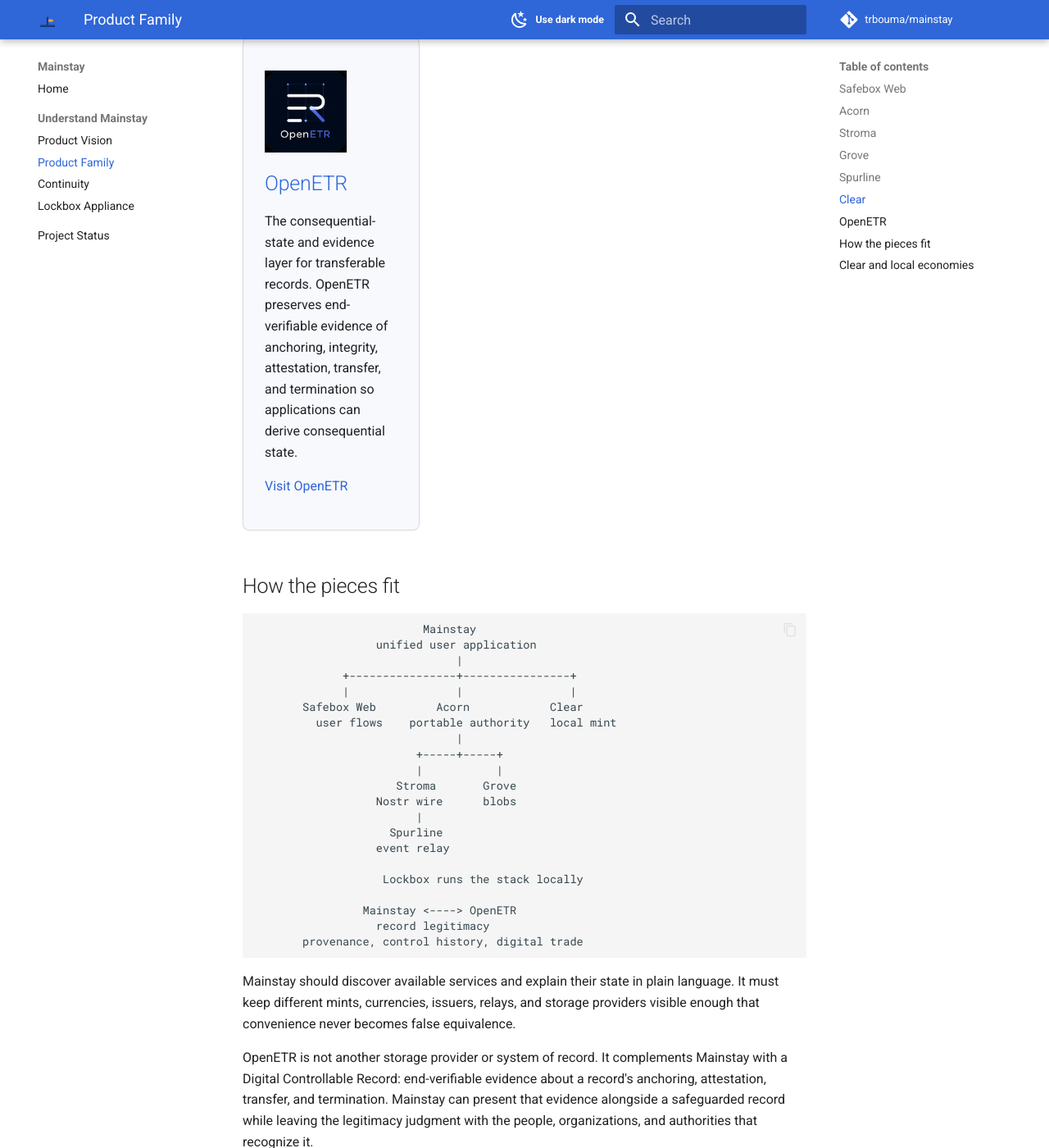
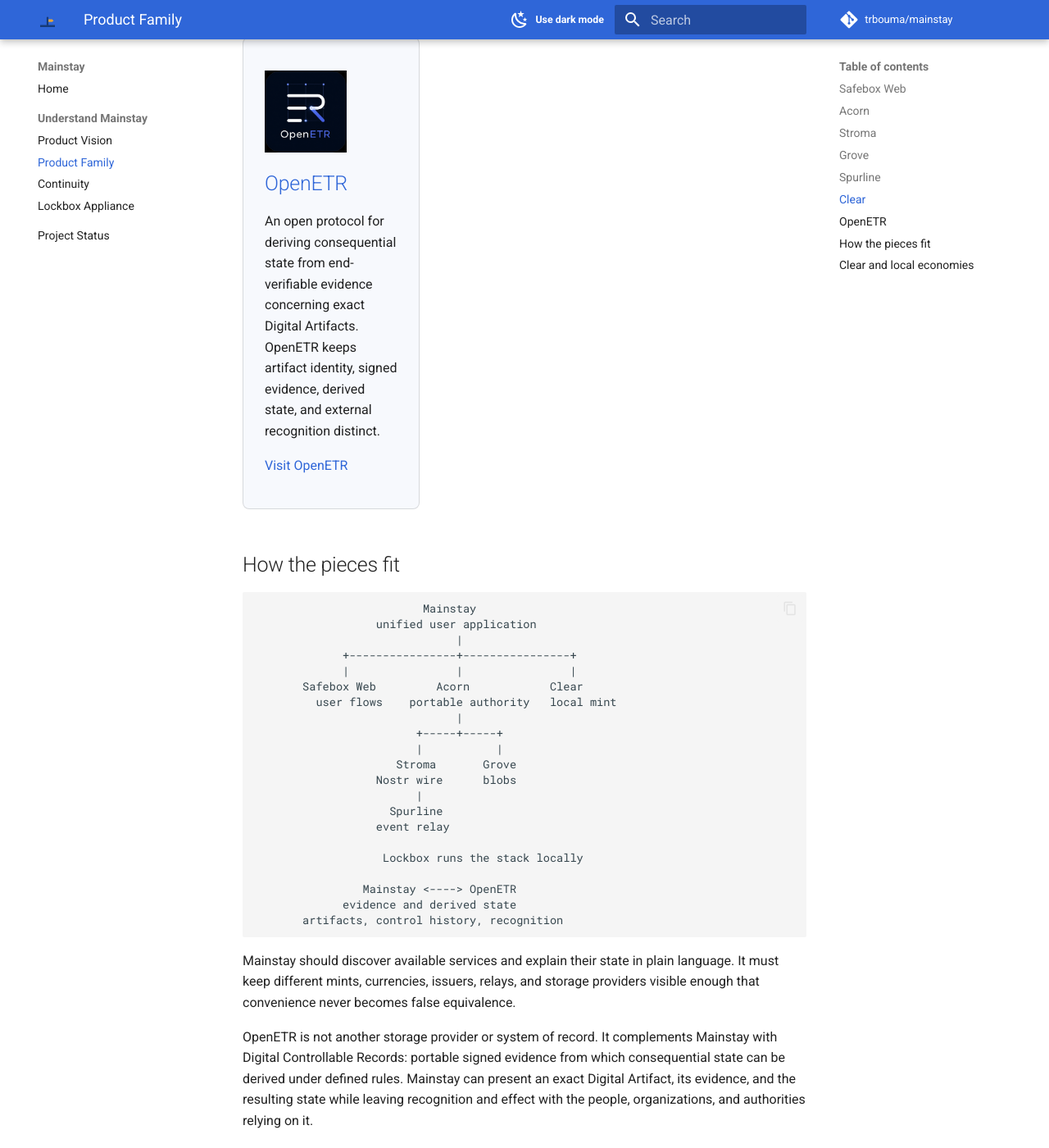
Before and after one commit to trbouma/mainstay, an MkDocs documentation site: the page built from website/product-family.md, in a window 1280 px wide and 1400 px high, scrolled down 1408 px. Shown: the whole window at 82% size. Built offline with MkDocs 1.6.1 and Material for MkDocs 9.7.7, drawn with Linux system fonts in a browser that asks for light colours; comment, search, counter and statistics services are not loaded.

Commit message:
Align product messaging with revised OpenETR terminology

````diff
--- a/website/product-family.md
+++ b/website/product-family.md
@@ -115,9 +115,9 @@ Bitcoin or Lightning settlement.
 
 ## OpenETR
 
-The consequential-state and evidence layer for transferable records. OpenETR
-preserves end-verifiable evidence of anchoring, integrity, attestation,
-transfer, and termination so applications can derive consequential state.
+An open protocol for deriving consequential state from end-verifiable evidence
+concerning exact Digital Artifacts. OpenETR keeps artifact identity, signed
+evidence, derived state, and external recognition distinct.
 
 [Visit OpenETR](https://trbouma.github.io/openetr/)
 
@@ -147,8 +147,8 @@ transfer, and termination so applications can derive consequential state.
                    Lockbox runs the stack locally
 
                 Mainstay <----> OpenETR
-                  record legitimacy
-       provenance, control history, digital trade
+             evidence and derived state
+       artifacts, control history, recognition
 ```
 
 Mainstay should discover available services and explain their state in plain
@@ -157,10 +157,11 @@ storage providers visible enough that convenience never becomes false
 equivalence.
 
 OpenETR is not another storage provider or system of record. It complements
-Mainstay with a Digital Controllable Record: end-verifiable evidence about a
-record's anchoring, attestation, transfer, and termination. Mainstay can present
-that evidence alongside a safeguarded record while leaving the legitimacy
-judgment with the people, organizations, and authorities that recognize it.
+Mainstay with Digital Controllable Records: portable signed evidence from which
+consequential state can be derived under defined rules. Mainstay can present an
+exact Digital Artifact, its evidence, and the resulting state while leaving
+recognition and effect with the people, organizations, and authorities relying
+on it.
 
 Stroma is not another application or hosted infrastructure service. It is the
 small protocol layer Acorn uses to speak Nostr without importing social-client
````
Also changed, not shown: website/product-vision.md (+8 -7 lines).
